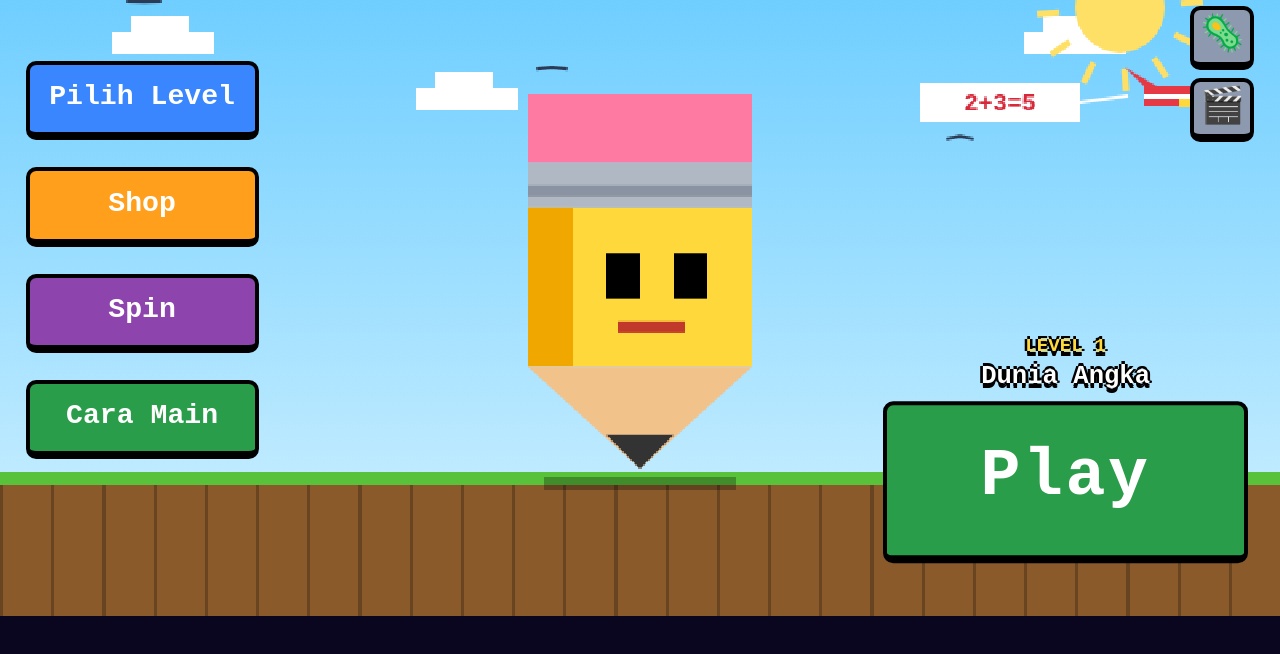
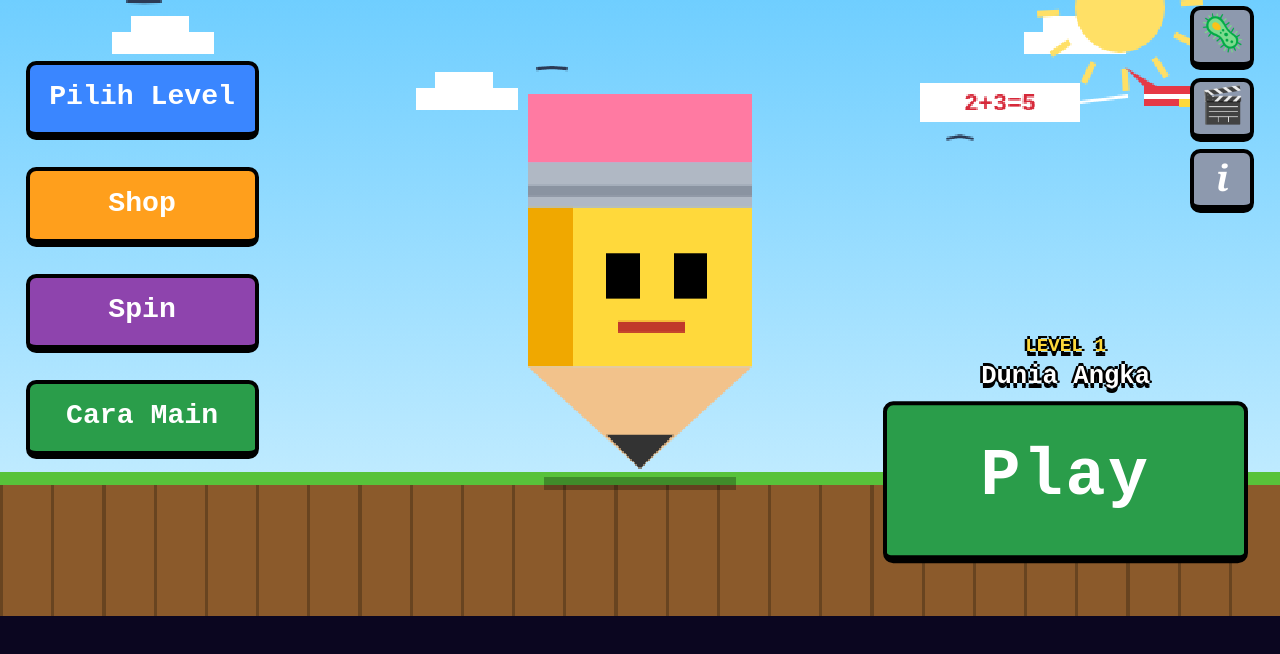
Before and after one commit to bintangsatr-debug/GAMEKUUU, a plain HTML site: page index.html in a window 1280 px wide. Shown: the part 144-798 px from the top of the page. Drawn offline with Linux system fonts and the light colour scheme.

Commit message:
Update index.html

```diff
--- a/index.html
+++ b/index.html
@@ -27,5 +27,6 @@
   <script src="spin.js"></script>
   <script src="cheat.js"></script>
   <script src="cutescene.js"></script>
+  <script src="about.js"></script>
 </body>
 </html>
```
